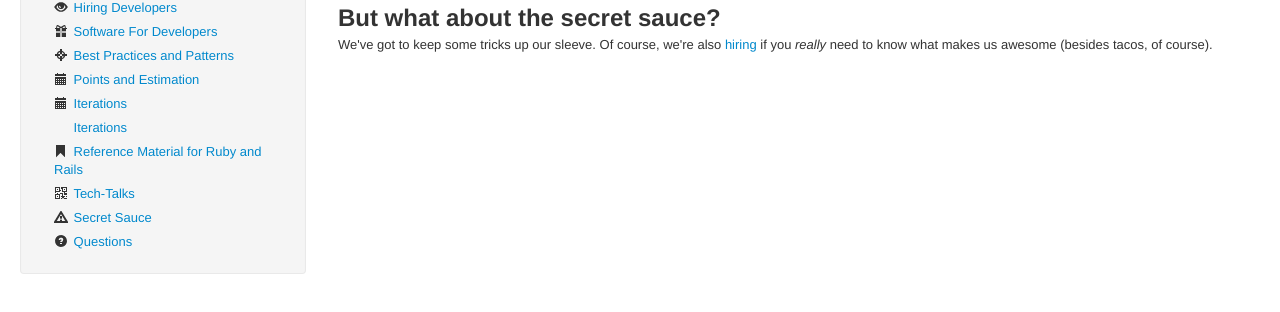
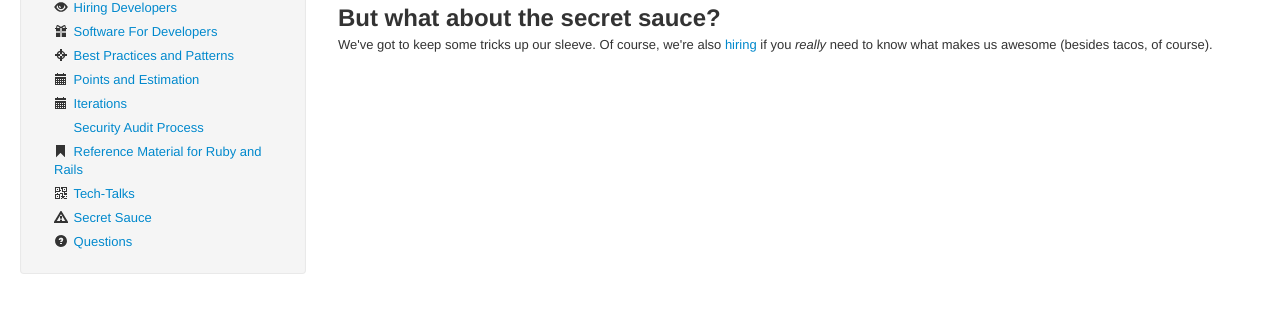
Before and after one commit to daveworth/not-so-secret-sauce, a Jekyll site: the page built from index.html, in a window 1280 px wide. Shown: the part 270-582 px from the top of the page. Built offline with Jekyll 4.4.1, drawn with Linux system fonts in a browser that asks for light colours; nearby versions of some CDN libraries; comment, search, counter and statistics services are not loaded.

Commit message:
fix copy in links
* [Fixes #30331399]

```diff
--- a/_layouts/default.html
+++ b/_layouts/default.html
@@ -124,7 +124,7 @@
             <li>
               <a href="/topics/security-audit-process.html">
                 <i class="icon-certificate"></i>
-                Iterations
+                Security Audit Process
               </a>
             </li>
 
```
